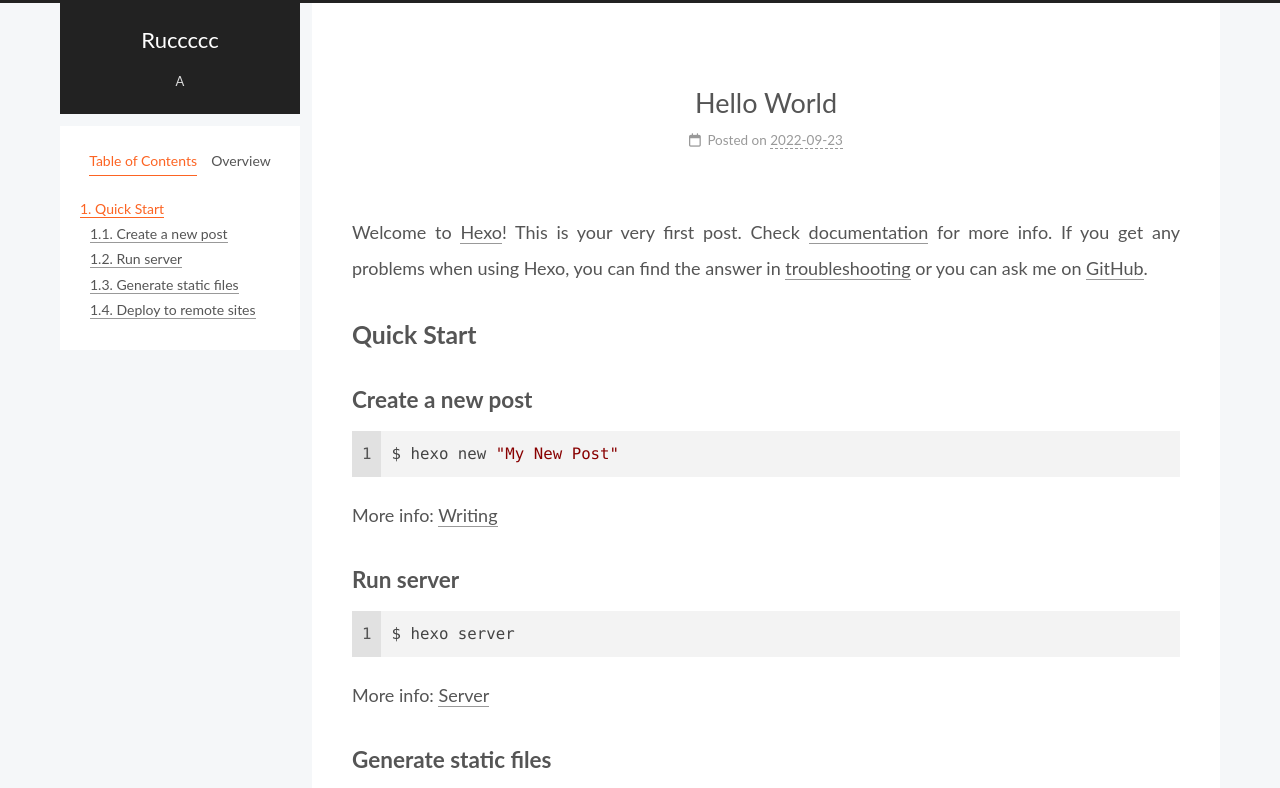
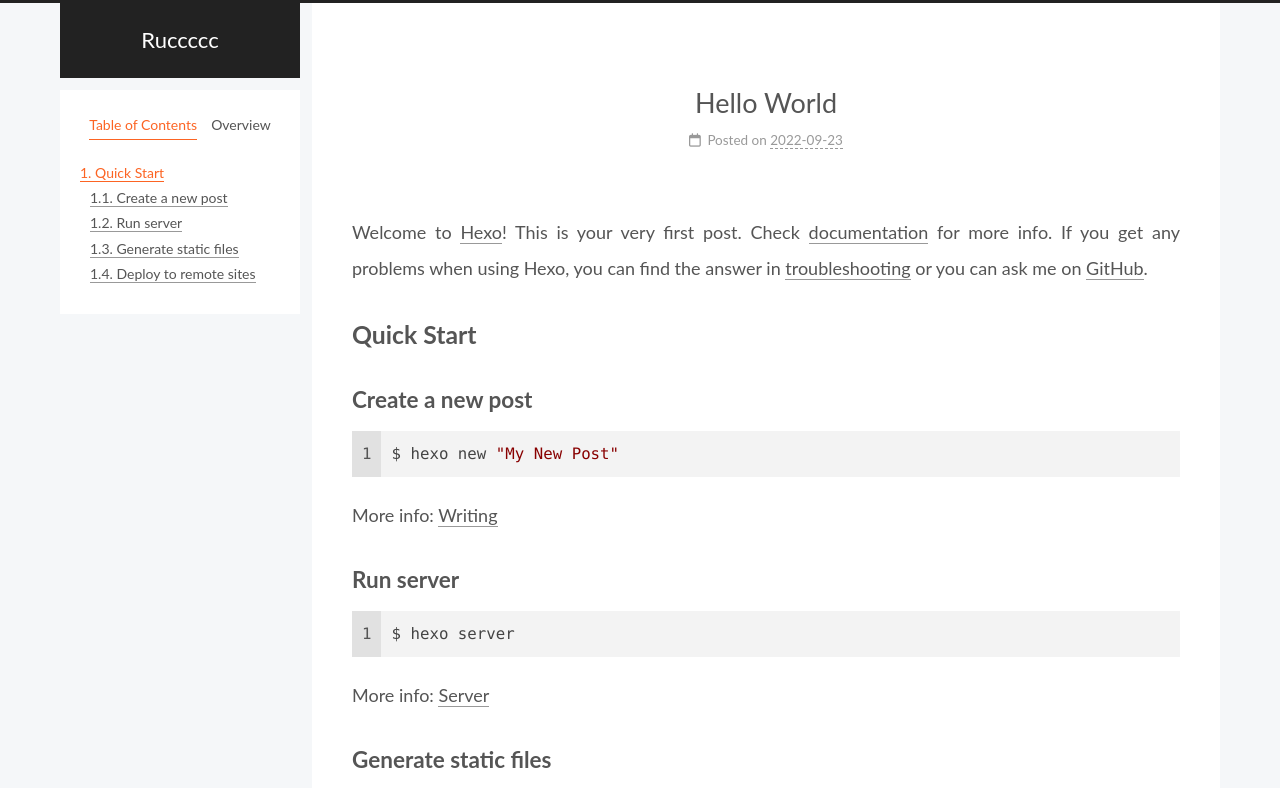
Before and after one commit to Ruccccc/Ruccccc.github.io, a plain HTML site: page 2022/09/23/hello-world/index.html in a window 1280 px wide. Shown: the top 788 px of the page. Drawn offline with nearby package versions, Linux system fonts and the light colour scheme.

Commit message:
Site updated: 2022-09-24 11:06:53

```diff
--- a/2022/09/23/hello-world/index.html
+++ b/2022/09/23/hello-world/index.html
@@ -71,7 +71,6 @@
       <p class="site-title">Ruccccc</p>
       <i class="logo-line"></i>
     </a>
-      <p class="site-subtitle" itemprop="description">A</p>
   </div>
 
   <div class="site-nav-right">
```
Also changed, not shown: 2022/09/24/test/index.html (+0 -1 lines), archives/2022/09/index.html (+0 -1 lines), archives/2022/index.html (+0 -1 lines), archives/index.html (+0 -1 lines), index.html (+0 -1 lines).
